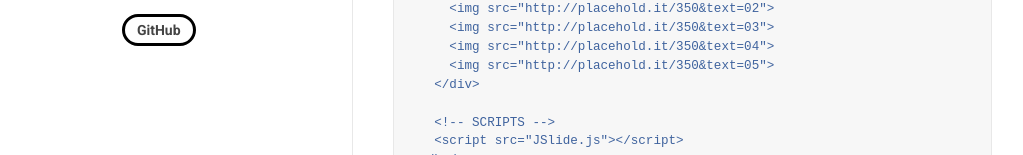
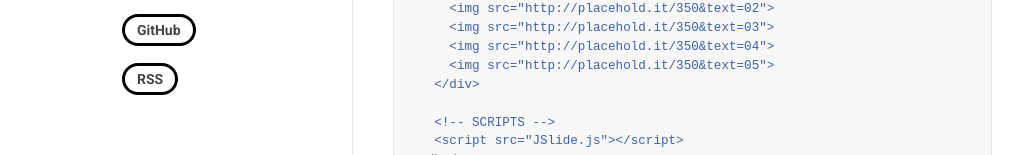
Before and after one commit to marizmelo/marizmelo.github.com, a plain HTML site: page _site/index.html in a window 1280 px wide. Shown: the part 610-765 px from the top of the page, without its empty margins (88-1111 px from the left). Drawn offline with Linux system fonts and the light colour scheme; a web font is replaced by a local one.

Commit message:
rss menu item

```diff
--- a/_site/index.html
+++ b/_site/index.html
@@ -56,6 +56,7 @@
       <ul class="reset">
         <li><a href="http://xchema.com" class="btn border-radius2x">xchema</a></li>
         <li><a href="http://github.com/marizmelo" class="btn border-radius2x">GitHub</a></li>
+        <li><a href="http://marizmelo.com/mm.rss" class="btn border-radius2x">RSS</a></li>
       </ul>
 
     </aside>
```
Also changed, not shown: _layouts/default.html (+1 -0 lines), _site/2013/01/24/hello.html (+1 -0 lines), _site/2013/01/27/requirejs.html (+1 -0 lines), _site/2013/01/28/requirei18n.html (+1 -0 lines), _site/2013/01/30/javascriptintro.html (+1 -0 lines), _site/2013/02/03/forloopobjectjavascript.html (+1 -0 lines), _site/2013/02/05/javascriptfunctionnames.html (+1 -0 lines), _site/2013/02/11/checkproperty.html (+1 -0 lines), _site/2013/02/15/dontmisssudo.html (+1 -0 lines), _site/2013/03/15/copypastecommandline.html (+1 -0 lines), _site/2013/03/18/purejavascriptslideshow.html (+1 -0 lines), 1 other file.
